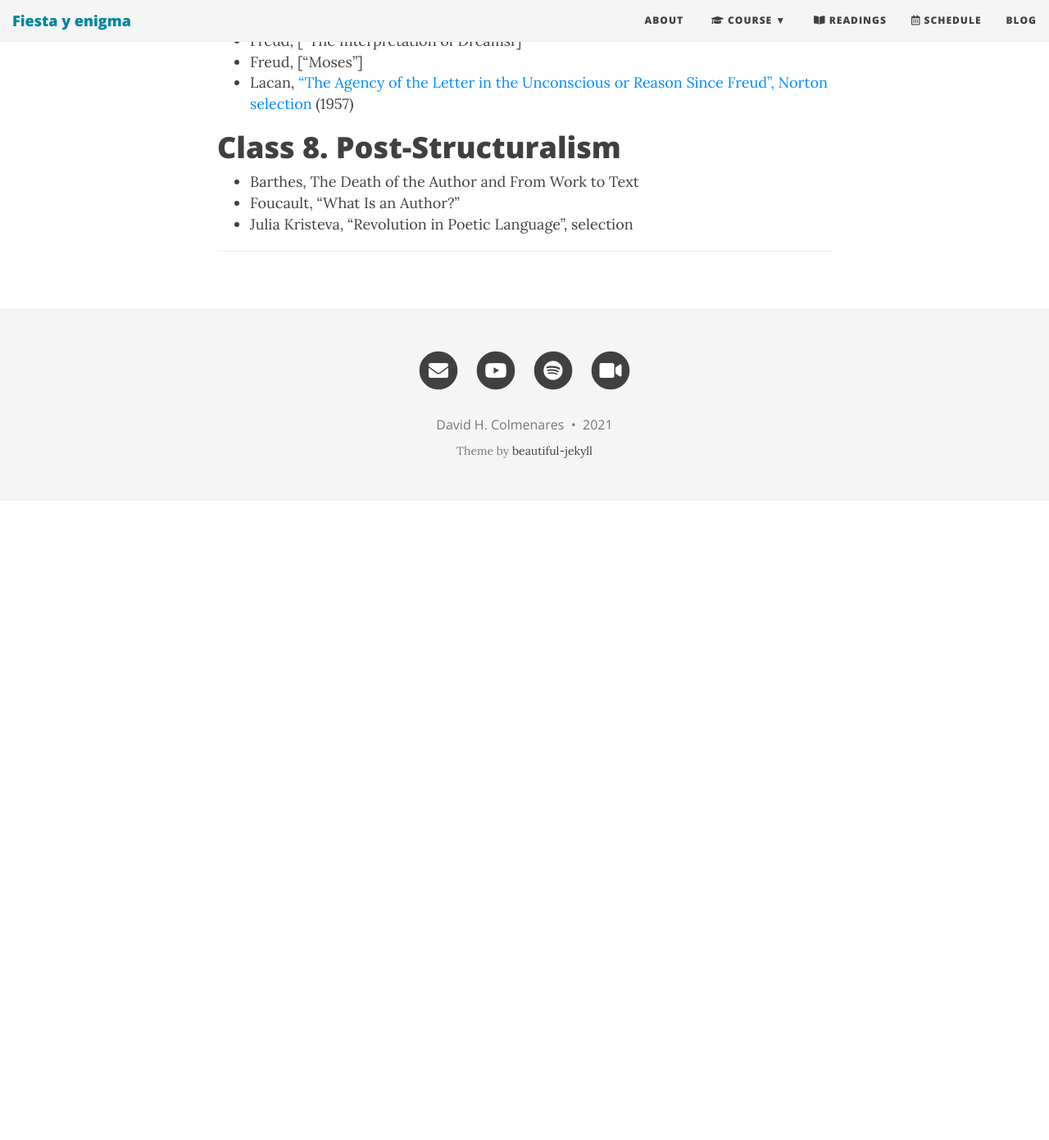
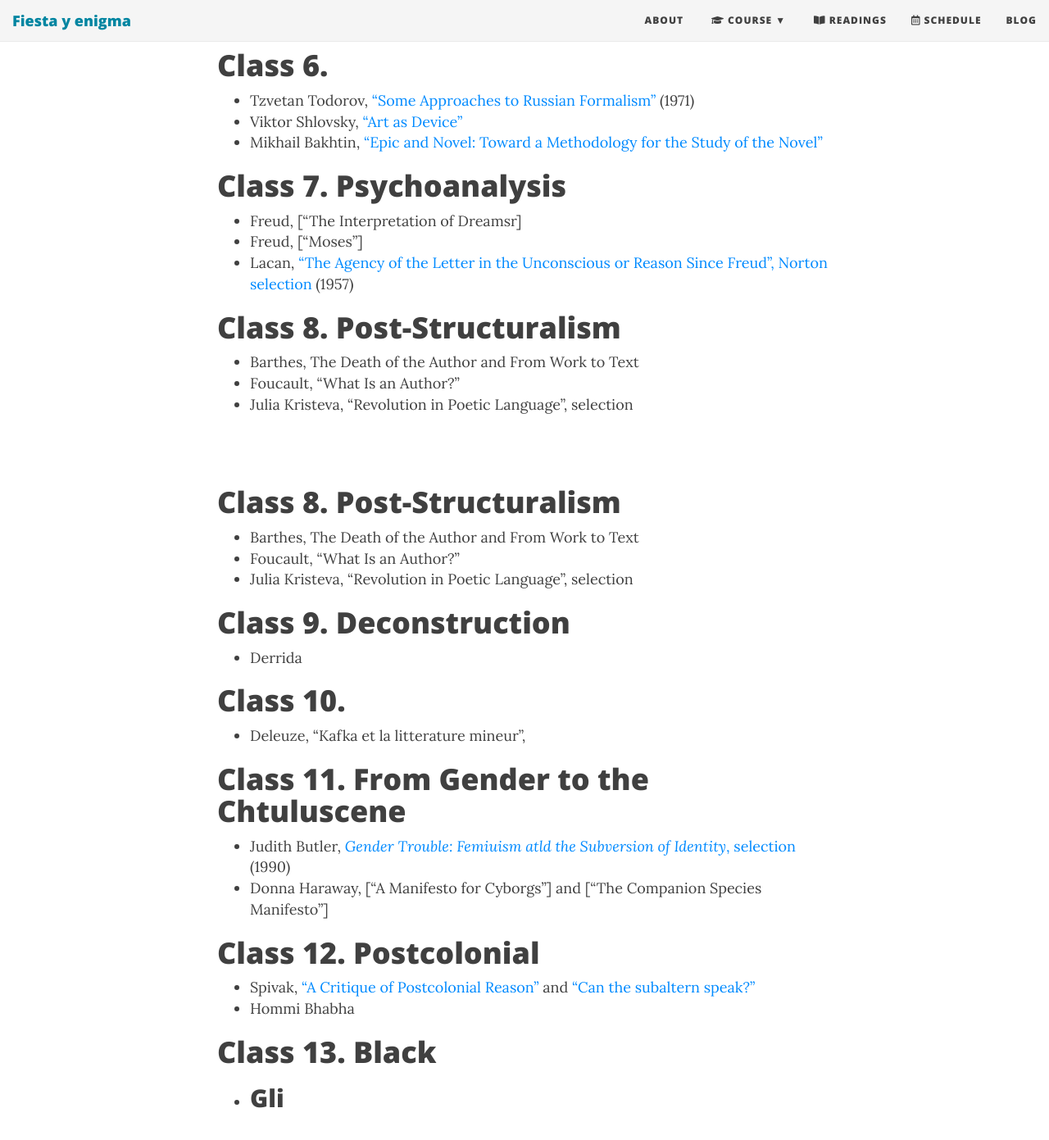
Before and after one commit to Hipomenes/bu-theory-course, a Jekyll site: the page built from syllabus.md, in a window 1280 px wide and 1400 px high, scrolled down 2349 px. Shown: the top 1391 px of the window at 82% size. Built offline with Jekyll 4.4.1, drawn with Linux system fonts in a browser that asks for light colours; nearby versions of some CDN libraries; before the commit the page ends 2960 px from its top, so only the background shows below that; some of the changed text lies outside the part shown.

Commit message:
Update syllabus.md

```diff
--- a/syllabus.md
+++ b/syllabus.md
@@ -13,7 +13,6 @@ bigimg: /img/4partes.jpg
 <br>
 <hr>
 <br>
-<br>
 
 # Class I
 
@@ -25,6 +24,8 @@ bigimg: /img/4partes.jpg
 
 - Friederich Hölderin,["In lovely blue.."](http://timothyquigley.net/cont/holderlin-blue.pdf)
 - Sammuel Beckett, ["What is the word"](http://timothyquigley.net/cont/holderlin-blue.pdf) | ["Comment dire"](http://www.florilege.free.fr/florilege/beckett/commentd.htm)
+
+<br>
 
 #  Class 2
 ## The Two Beginings
@@ -72,4 +73,33 @@ Roman de la Rose"]() and ["The Book of the City of Ladies"]()
 - Foucault, "What Is an Author?"
 - Julia Kristeva, "Revolution in Poetic Language", selection
 
+<br>
+
+# Class 8. Post-Structuralism
+
+- Barthes, The Death of the Author and From Work to Text
+- Foucault, "What Is an Author?"
+- Julia Kristeva, "Revolution in Poetic Language", selection
+
+# Class 9. Deconstruction
+
+- Derrida
+
+# Class 10.
+
+- Deleuze, "Kafka et la litterature mineur",
+
+# Class 11. From Gender to the Chtuluscene
+
+- Judith Butler, [*Gender Trouble: Femiuism atld the Subversion of Identity*, selection]() (1990)
+- Donna Haraway, ["A Manifesto for Cyborgs"] and ["The Companion Species Manifesto"]
+
+# Class 12. Postcolonial
+
+- Spivak, ["A Critique of Postcolonial Reason"]() and ["Can the subaltern speak?"]()
+- Hommi Bhabha
+
+# Class 13. Black
+
+- Gli
 ---
```
